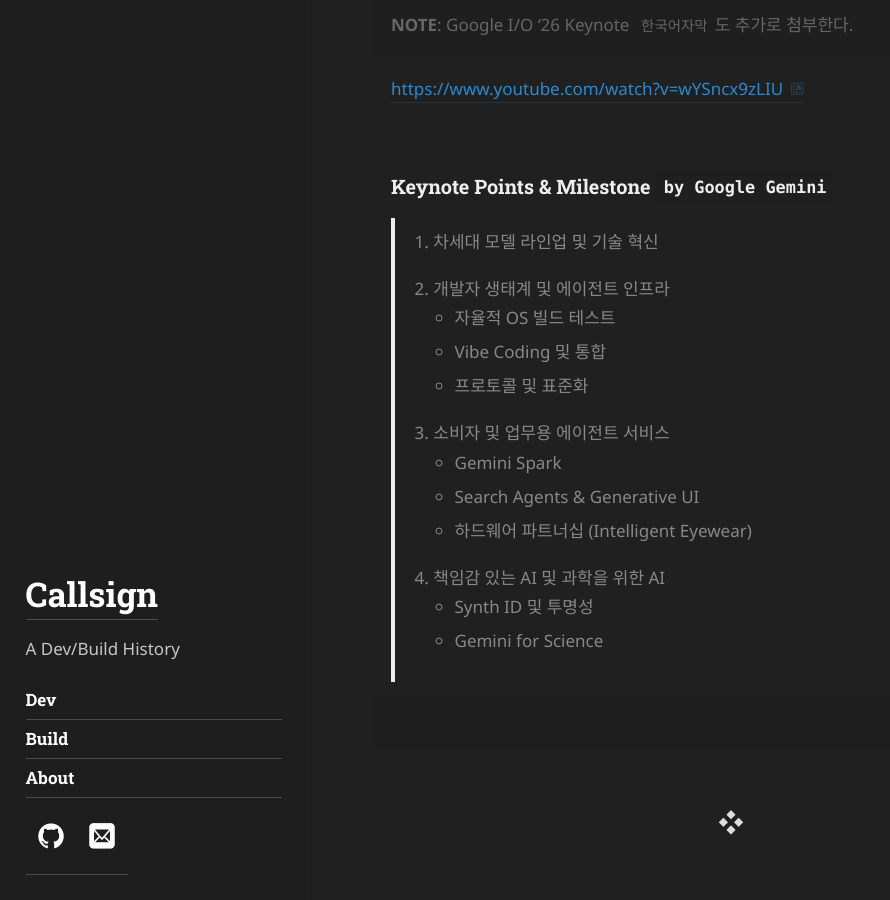
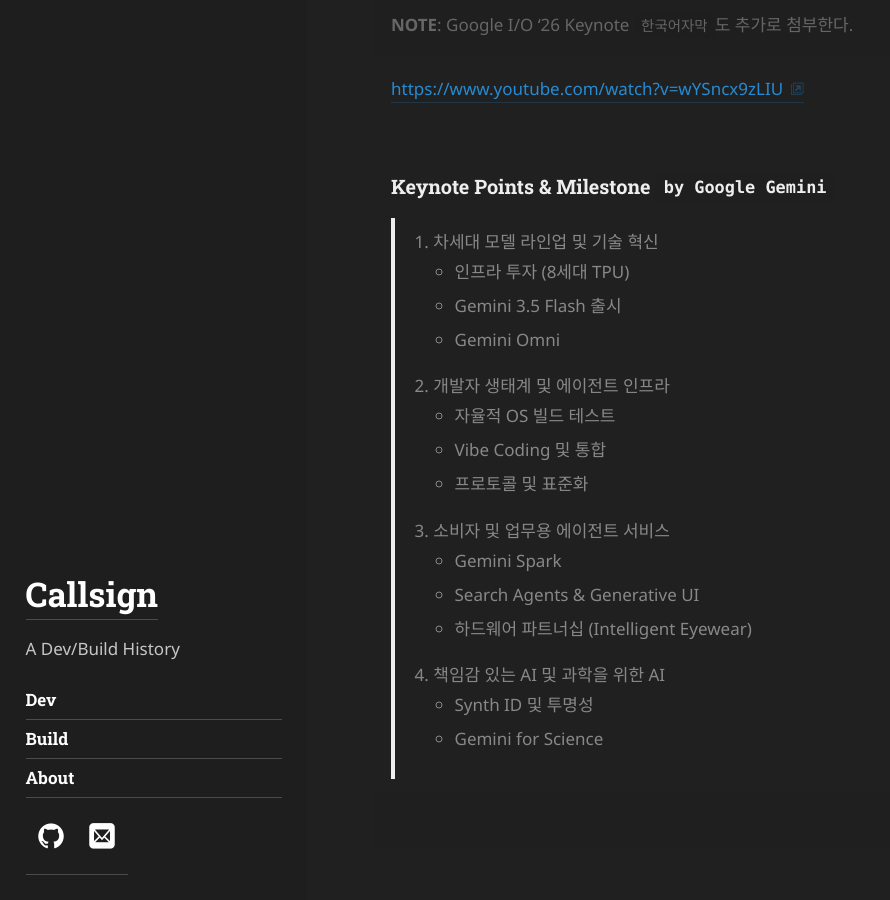
Before and after one commit to callsign88/callsign88.github.io, a Jekyll site: the page built from _posts/2026-05-26-Post-AIPro.md, in a window 1280 px wide and 900 px high, scrolled down 823 px. Shown: the whole window, without its empty margins (0-890 px from the left). Built offline with Jekyll 4.4.1, drawn with Linux system fonts in a browser that asks for light colours; some web fonts are replaced.

Commit message:
Update Google I/O post: restore section 1 keywords

```diff
--- a/_posts/2026-05-26-Post-AIPro.md
+++ b/_posts/2026-05-26-Post-AIPro.md
@@ -28,12 +28,13 @@
 
 
 > 1. 차세대 모델 라인업 및 기술 혁신<br>
->
+> - 인프라 투자 (8세대 TPU)
+> - Gemini 3.5 Flash 출시
+> - Gemini Omni
 > 2. 개발자 생태계 및 에이전트 인프라<br>
 > - 자율적 OS 빌드 테스트
 > - Vibe Coding 및 통합
 > - 프로토콜 및 표준화
->
 > 3. 소비자 및 업무용 에이전트 서비스<br>
 > - Gemini Spark
 > - Search Agents & Generative UI
```
